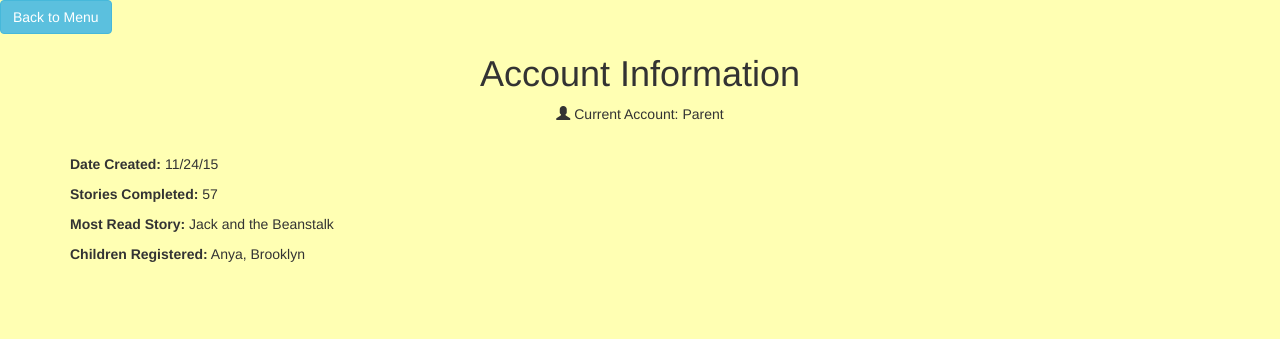
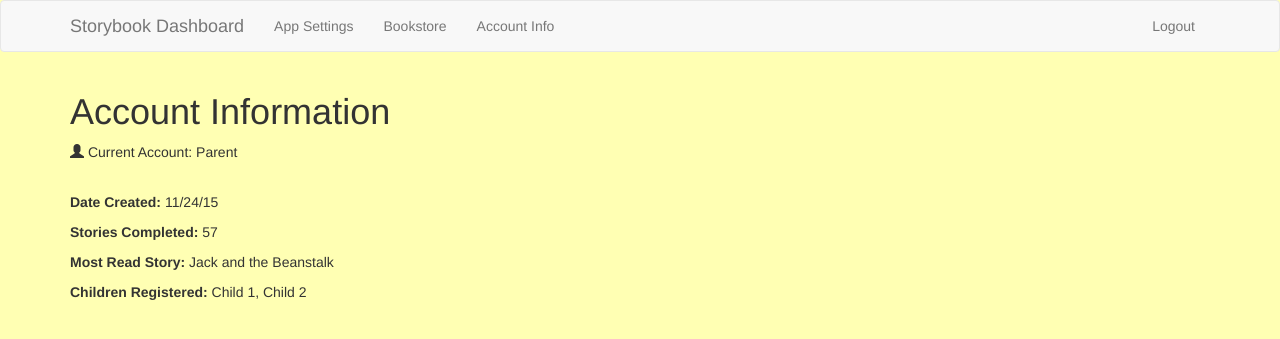
Before and after one commit to amckay13/TA05, a PHP site: page /info.php in a window 1280 px wide. Shown: the top 339 px of the page. Run offline with PHP 8.4, Linux system fonts and the light colour scheme.

Commit message:
Added navbar to parent pages, updated web-side data

```diff
--- a/info.php
+++ b/info.php
@@ -7,9 +7,21 @@
     </head>
 
     <body>
-        <a class="btn btn-info" href="settingsMenu.php" role="button">Back to Menu</a>
+        <nav class="navbar navbar-default">
+            <div class="container">
+                <a class="navbar-brand" href="#">Storybook Dashboard</a>
+                <ul class="nav navbar-nav">
+                    <li><a href="settings.php">App Settings</a></li>
+                    <li><a href="store.php">Bookstore</a></li>
+                    <li><a href="info.php">Account Info</a></li>
+                </ul>
+                <ul class="nav navbar-nav pull-right">
+                    <li><a href="login.php">Logout</a></li>
+                </ul>
+            </div>
+        </nav>
 
-        <div class="container text-center">
+        <div class="container">
             <h1 class="h1">Account Information</h1>
             <p><span class="glyphicon glyphicon-user"></span> Current Account: Parent</p>
         </div>
@@ -19,7 +31,7 @@
             <p><b>Date Created:</b> 11/24/15</p>
             <p><b>Stories Completed:</b> 57</b></p>
             <p><b>Most Read Story:</b> Jack and the Beanstalk</b></p>
-            <p><b>Children Registered:</b> Anya, Brooklyn</p>
+            <p><b>Children Registered:</b> Child 1, Child 2</p>
         </div>
 
         <script src="js/bootstrap.min.js"></script>
--- a/mainPage.html
+++ b/mainPage.html
@@ -16,8 +16,8 @@
         <section class="intro">
             <img src="http://spectrumpediatrics.com/blog/pdf/Bilingual-Kids.jpg" width="540" height="360" alt="LandingPhoto" />
             <p>&nbsp;</p>
-			<form action="navigating.php" method="post">
-				<input type="submit" name="profile"  class="btn btn-primary" value="Choose Profile" /><br />
+			<form action="login.php" method="post">
+				<input type="submit" name="profile"  class="btn btn-primary" value="Login to Parent Account" /><br />
 			</form>
 			<p>&nbsp;</p>
         </section>
--- a/navigating.php
+++ b/navigating.php
@@ -32,10 +32,10 @@
 		$nameValue = trim($_POST["User:"]);
 		$passwordValue = trim($_POST["Password:"]);
 
-		if ($nameValue !== "Mom" || ($passwordValue !== "readingrocks"))
+		if ($nameValue !== "Parent" || ($passwordValue !== "password"))
 			header("Location:login.php");
 		else {
-			header("Location:settingsMenu.php");
+			header("Location:settings.php");
 		}
 	}
 ?>
```
Also changed, not shown: confirm.php (+21 -2 lines), login.php (+4 -13 lines), settings.php (+15 -3 lines), settingsMenu.php (+14 -1 lines), store.php (+14 -2 lines).
